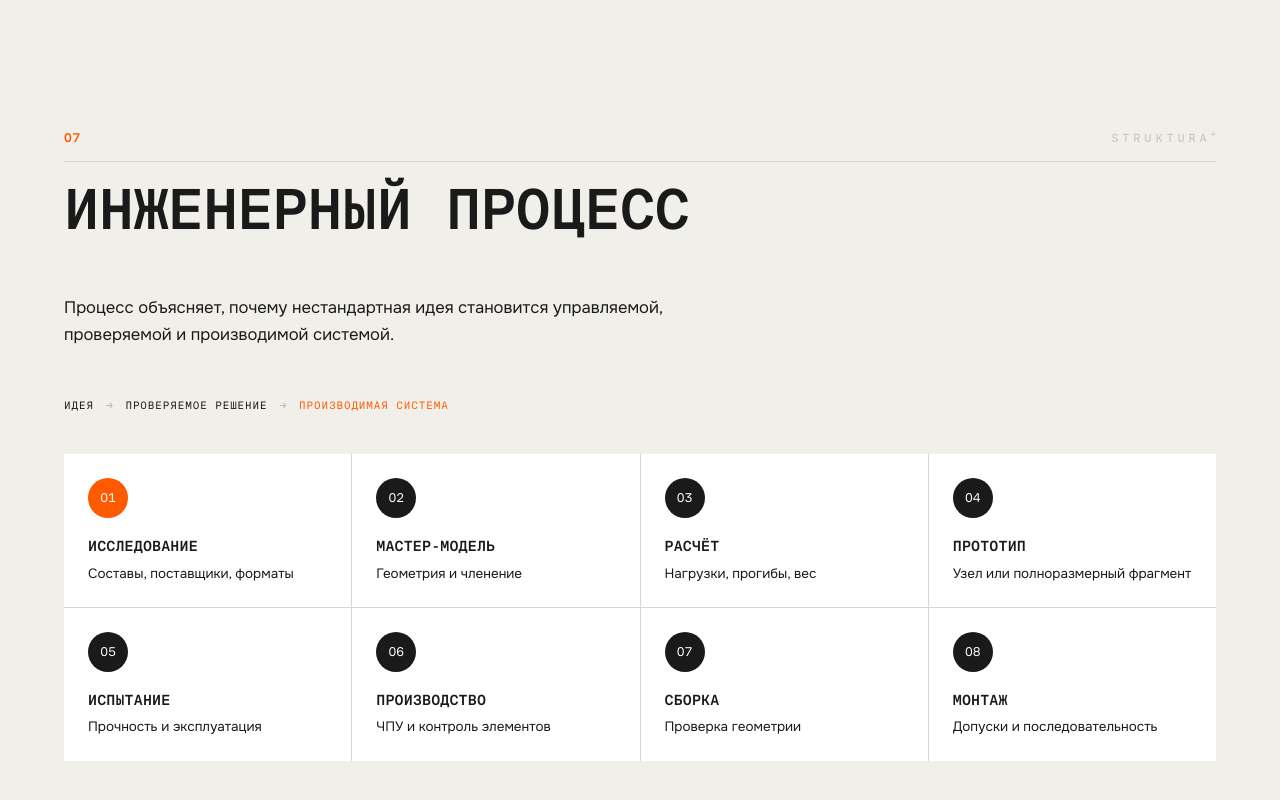
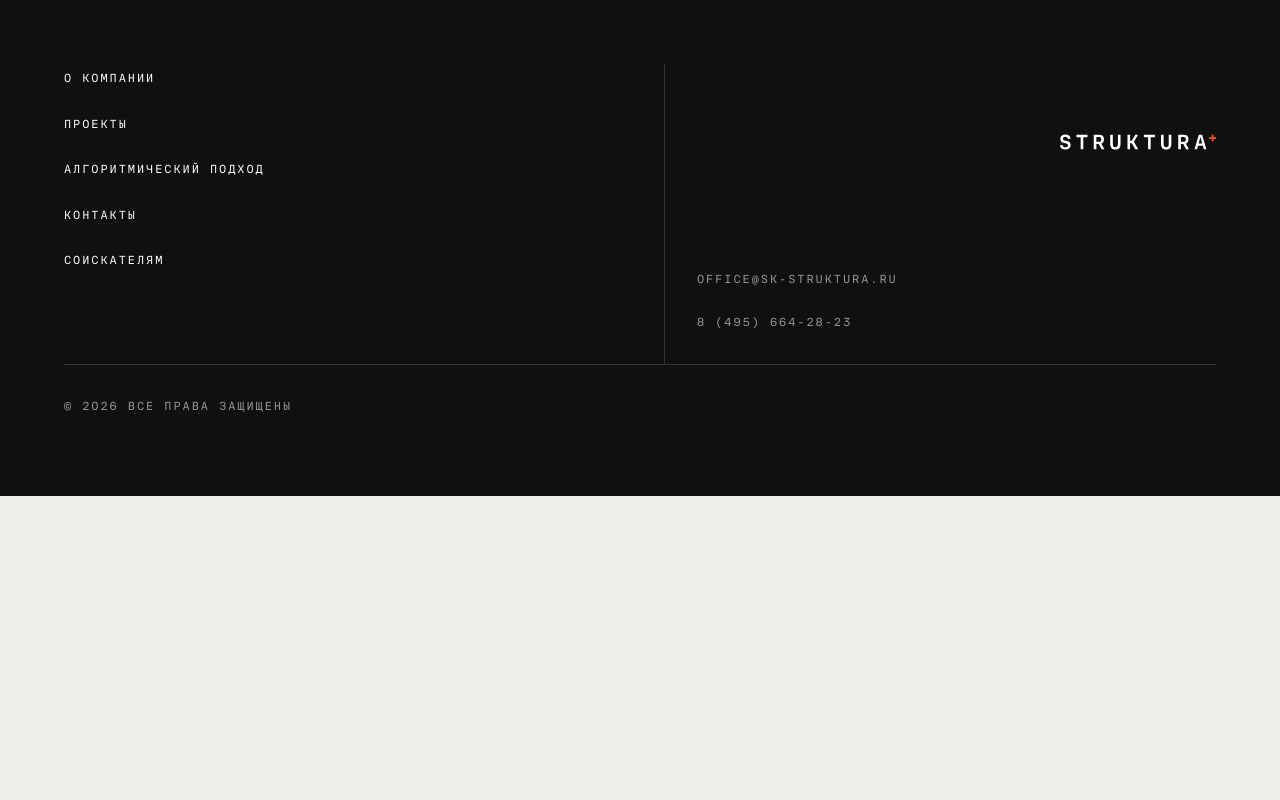
Before and after one commit to timurthejohn-droid/struktura, a Next.js app: page /materials in a window 1280 px wide. Shown: the part 2300-3100 px from the top of the page. After the commit the page ends 2796 px from the top, so only its background shows below. Built offline with nearby package versions, Linux system fonts and the light colour scheme.

Commit message:
Materials: секция «Инженерный процесс» удалена
Co-Authored-By: Claude Fable 5 <noreply@anthropic.com>

```diff
--- a/app/components/materials/MaterialsProcess.tsx
+++ /dev/null
@@ -1,48 +0,0 @@
-import SectionHead from "../SectionHead";
-import Reveal from "./Reveal";
-import { PROCESS } from "./materialsData";
-
-// [07] ИНЖЕНЕРНЫЙ ПРОЦЕСС — как компания расширяет возможности материала.
-// Идея → проверяемое решение → производимая система.
-
-export default function MaterialsProcess() {
-  return (
-    <section id="process" className="py-24 md:py-36" style={{ background: "var(--paper)" }}>
-      <div className="container-x">
-        <SectionHead index="07" kicker="Инженерный процесс" theme="light" />
-
-        <Reveal>
-          <p className="font-body text-ink-soft max-w-2xl mb-12" style={{ fontSize: "clamp(16px, 1.3vw, 20px)", lineHeight: 1.6 }}>
-            Процесс объясняет, почему нестандартная идея становится управляемой, проверяемой
-            и&nbsp;производимой системой.
-          </p>
-
-          {/* фазовая полоса */}
-          <div className="flex items-center gap-3 mb-10 font-mono uppercase" style={{ fontSize: 11, letterSpacing: "0.08em" }}>
-            <span className="text-ink">Идея</span>
-            <span className="text-ink/30">→</span>
-            <span className="text-ink">Проверяемое решение</span>
-            <span className="text-ink/30">→</span>
-            <span className="text-orange">Производимая система</span>
-          </div>
-
-          <div className="grid grid-cols-2 md:grid-cols-4" style={{ gap: 1, background: "var(--line-light)" }}>
-            {PROCESS.map((s, i) => (
-              <div key={s.n} className="p-6 min-h-[150px] flex flex-col" style={{ background: "var(--paper-card)" }}>
-                <div className="flex items-center justify-center rounded-full mb-5" style={{ width: 40, height: 40, background: i === 0 ? "var(--orange)" : "var(--ink)", color: "#fff", fontFamily: "CoFo Sans Mono, monospace", fontSize: 13 }}>
-                  {s.n}
-                </div>
-                <h3 className="font-mono text-ink uppercase" style={{ fontSize: 15, letterSpacing: "0.01em", lineHeight: 1.15 }}>
-                  {s.name}
-                </h3>
-                <p className="font-body text-ink-soft mt-2" style={{ fontSize: 13.5, lineHeight: 1.45 }}>
-                  {s.desc}
-                </p>
-              </div>
-            ))}
-          </div>
-        </Reveal>
-      </div>
-    </section>
-  );
-}
--- a/app/materials/page.tsx
+++ b/app/materials/page.tsx
@@ -3,7 +3,6 @@ import Nav from "../components/Nav";
 import Footer from "../components/Footer";
 import MaterialsHero from "../components/materials/MaterialsHero";
 import MaterialsNavigator from "../components/materials/MaterialsNavigator";
-import MaterialsProcess from "../components/materials/MaterialsProcess";
 
 export const metadata: Metadata = {
   title: "Материалы — возможности, доказанные проектами | STRUKTURA",
@@ -18,10 +17,8 @@ export default function MaterialsPage() {
       <main>
         {/* [01] HERO — dark */}
         <MaterialsHero />
-        {/* [02] НАВИГАТОР — вход в каталог возможностей — light */}
+        {/* [02] КАТАЛОГ ВОЗМОЖНОСТЕЙ — light */}
         <MaterialsNavigator />
-        {/* [03] ИНЖЕНЕРНЫЙ ПРОЦЕСС — light */}
-        <MaterialsProcess />
       </main>
       <Footer />
     </>
```
